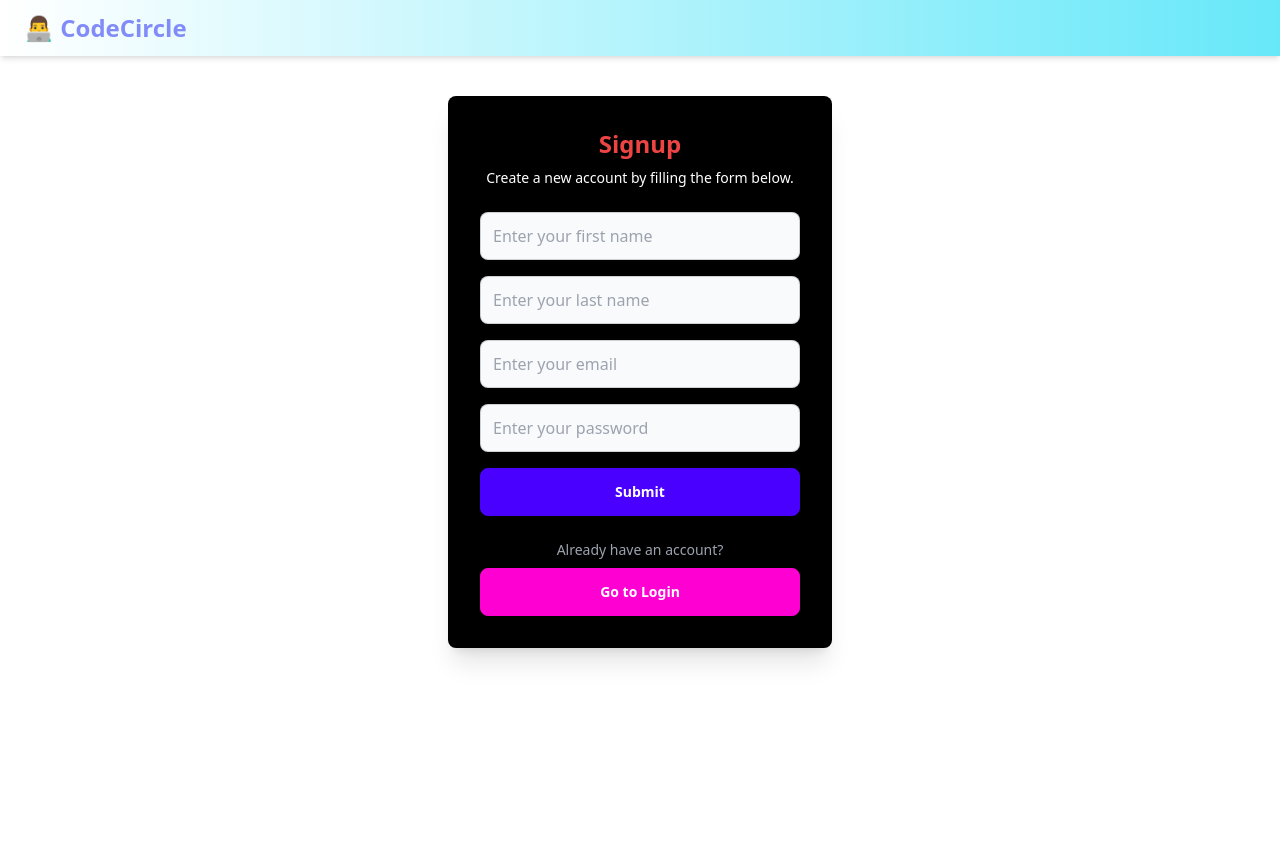
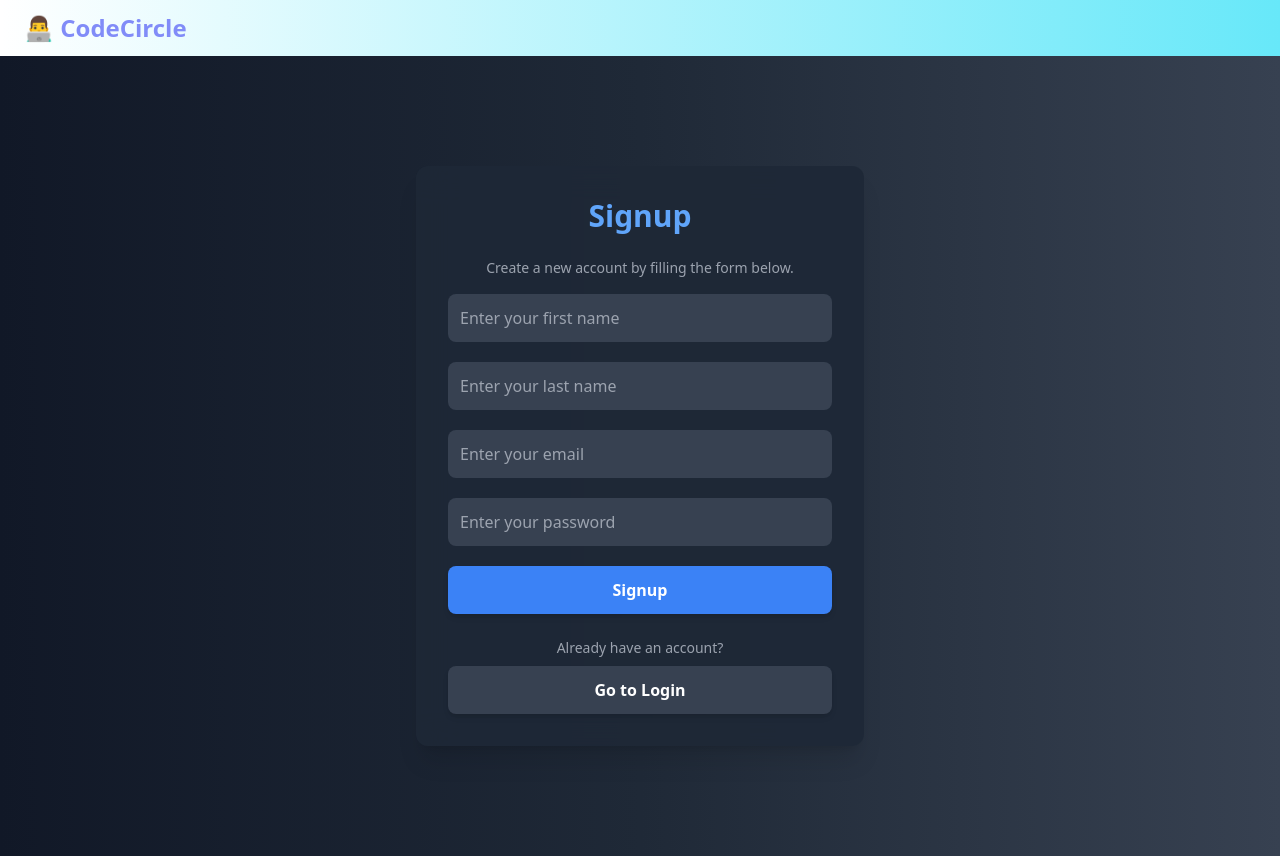
Before and after one commit to Balu2200/ConnectNow_Frontend, a React (Vite) app: page /signup in a window 1280 px wide. Before the commit the page ends 800 px from the top, so only its background shows below. Built offline with nearby package versions, Linux system fonts and the light colour scheme; no server answers.

Commit message:
added css

```diff
--- a/src/components/Signup.jsx
+++ b/src/components/Signup.jsx
@@ -27,62 +27,68 @@ const Signup = () => {
   };
 
   return (
-    <div className="flex justify-center items-center my-10">
-      <div className="card bg-gradient-to-br bg-black text-white shadow-xl rounded-lg w-96">
-        <div className="card-body">
-          <h2 className="card-title text-red-500 text-center mx-auto font-bold text-2xl">
+    <div className="flex items-center justify-center min-h-screen bg-gradient-to-r from-gray-900 via-gray-800 to-gray-700 text-white">
+      <div className="w-full max-w-md p-8 bg-gray-800 bg-opacity-90 rounded-xl shadow-xl backdrop-blur-lg">
+        <h2 className="text-3xl font-bold text-center text-blue-400 mb-6">
           Signup
         </h2>
-          <p className="text-sm text-center mb-4">
+        <p className="text-sm text-center text-gray-400 mb-4">
           Create a new account by filling the form below.
         </p>
-          <form onSubmit={handleSubmit} className="space-y-4">
+
+        <form onSubmit={handleSubmit} className="space-y-5">
+          <div>
             <input
               type="text"
               name="firstName"
-              className="input input-bordered w-full rounded-lg p-3 bg-gray-50 text-black"
+              className="w-full p-3 rounded-lg bg-gray-700 text-white placeholder-gray-400 focus:ring-2 focus:ring-blue-500 outline-none"
               placeholder="Enter your first name"
               required
             />
+          </div>
+          <div>
             <input
               type="text"
               name="lastName"
-              className="input input-bordered w-full rounded-lg p-3 bg-gray-50 text-black"
+              className="w-full p-3 rounded-lg bg-gray-700 text-white placeholder-gray-400 focus:ring-2 focus:ring-blue-500 outline-none"
               placeholder="Enter your last name"
               required
             />
+          </div>
+          <div>
             <input
               type="email"
               name="email"
-              className="input input-bordered w-full rounded-lg p-3 bg-gray-50 text-black"
+              className="w-full p-3 rounded-lg bg-gray-700 text-white placeholder-gray-400 focus:ring-2 focus:ring-blue-500 outline-none"
               placeholder="Enter your email"
               required
             />
+          </div>
+          <div>
             <input
               type="password"
               name="password"
-              className="input input-bordered w-full rounded-lg p-3 bg-gray-50 text-black"
+              className="w-full p-3 rounded-lg bg-gray-700 text-white placeholder-gray-400 focus:ring-2 focus:ring-blue-500 outline-none"
               placeholder="Enter your password"
               required
             />
+          </div>
           <button
             type="submit"
-              className="btn btn-primary w-full rounded-lg text-white font-semibold mt-4"
+            className="w-full p-3 rounded-lg bg-blue-500 hover:bg-blue-400 transition text-white font-semibold shadow-md"
           >
-              Submit
+            Signup
           </button>
         </form>
-          <div className="text-center mt-4">
-            <p className="text-sm text-gray-400 mb-2">
-              Already have an account?
-            </p>
+
+        <div className="text-center mt-6">
+          <p className="text-sm text-gray-400 mb-2">Already have an account?</p>
           <Link
             to="/login"
-              className="btn btn-secondary w-full rounded-lg text-white font-semibold"
+            className="w-full block p-3 rounded-lg bg-gray-700 hover:bg-gray-600 transition text-white font-semibold shadow-md"
           >
             Go to Login
           </Link>
-          </div>
         </div>
       </div>
     </div>
```
Lines whose indentation alone changed are shown as unchanged.
